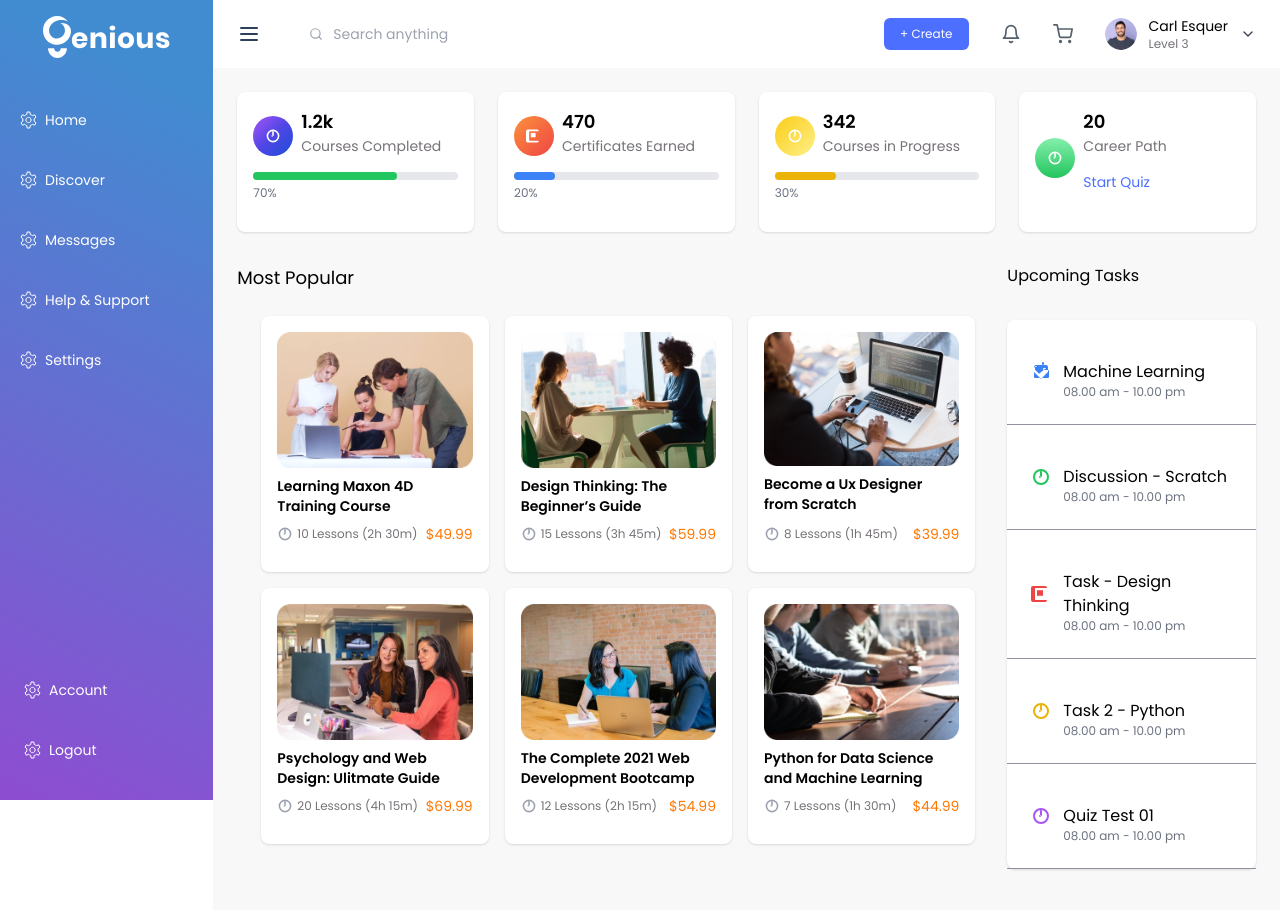
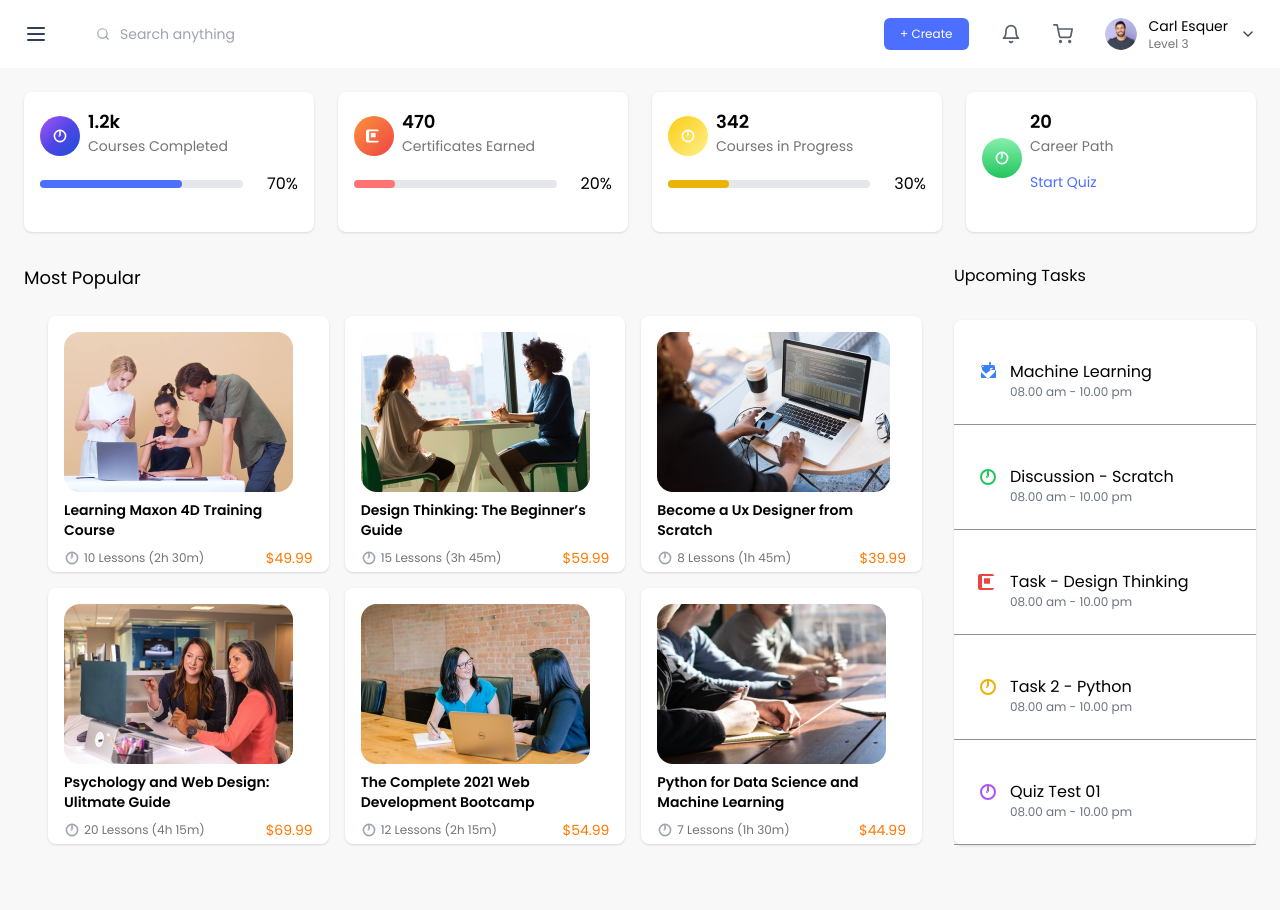
Before and after one commit to OdionAkhes/genious-e-learning, a React (Create React App) app: page / in a window 1280 px wide. Shown: the top 910 px of the page. Built offline with nearby package versions, Linux system fonts and the light colour scheme.

Commit message:
search-functionality

```diff
--- a/src/Components/Navbar.js
+++ b/src/Components/Navbar.js
@@ -3,6 +3,7 @@
 import React from "react";
 import { useSelector, useDispatch } from "react-redux";
 import { toggleSidebar } from "../features/sidebarSlice";
+import { setSearchTerm } from "../features/actions"
 import {
   FiSearch,
   FiBell,
@@ -13,7 +14,17 @@ import profileImage from "../assets/avatar.png";
 
 function Navbar() {
   const dispatch = useDispatch();
-  const isSidebarOpen = useSelector((state) => state.sidebar.isSidebarOpen);
+ ;
+
+  const isSidebarOpen = useSelector(
+    (state) => state.sidebar.sidebar.isSidebarOpen
+  );
+
+    const handleSearchChange = (event) => {
+      dispatch(setSearchTerm(event.target.value));
+    };
+
+
 
   const handleToggleSidebar = () => {
     dispatch(toggleSidebar());
@@ -52,7 +63,8 @@ function Navbar() {
         </button>
         <div className="relative ">
           <input
-            type="text"
+            type="search"
+            onChange={handleSearchChange}
             placeholder="Search anything"
             className="mx-2 text-[#A6ACBE] py-1 px-2 pl-8 rounded-3xl focus:outline-none lg:w-96  "
           />
--- a/src/Components/ProgressCard.js
+++ b/src/Components/ProgressCard.js
@@ -1,6 +1,29 @@
+/** @format */
+
 import React from "react";
 
-const ProgressCard = ({ title, count, progress, color, icon }) => {
+const ProgressCard = ({ data }) => {
+  const { title, count, progress, color, icon, button } = data;
+
+  // Map color to progress bar color
+  // let progressBarColor = "";
+  // switch (color) {
+  //   case "bg-gradient-to-br from-purple-500 via-indigo-600 to-blue-700":
+  //     progressBarColor = "#4C6FFF";
+  //     break;
+  //   case "bg-gradient-to-br from-orange-400 to-red-500":
+  //     progressBarColor = "#FF7373";
+  //     break;
+  //   case "bg-gradient-to-br from-yellow-400 to-yellow-200":
+  //     progressBarColor = "#FBBC28";
+  //     break;
+  //   case "bg-gradient-to-t from-green-500 to-green-300":
+  //     progressBarColor = "#10B981";
+  //     break;
+  //   default:
+  //     progressBarColor = "";
+  // }
+
   return (
     <div className="bg-white p-4 rounded-lg shadow">
       <div className="flex items-center mb-2">
@@ -14,7 +37,6 @@ const ProgressCard = ({ title, count, progress, color, icon }) => {
           <p className="mb-2 text-sm text-[#767278]">{title}</p>
         </div>
       </div>
-
       <div className="bg-gray-200 h-2 rounded-full">
         <div
           className={`bg-${color.split("-")[2]}-500 h-full rounded-full`}
--- a/src/Components/Sidebar.js
+++ b/src/Components/Sidebar.js
@@ -4,7 +4,7 @@
 import React from "react";
 import { NavLink } from "react-router-dom";
 import { useDispatch, useSelector } from "react-redux";
-import { changeActiveLink } from "../features/sidebarSlice";
+import { changeActiveLink, toggleSidebar } from "../features/sidebarSlice";
 import Logo from "./Logo";
 import Icon from "./Icon";
 
@@ -23,12 +23,22 @@ const bottomLinks = [
 ];
 
 function Sidebar() {
-  const activeLink = useSelector((state) => state.sidebar);
+const activeLink = useSelector((state) => state.sidebar.sidebar.activeLink);
+const isSidebarOpen = useSelector(
+  (state) => state.sidebar.sidebar.isSidebarOpen
+);
+
   const dispatch = useDispatch();
 
   const handleLinkClick = (link) => {
     dispatch(changeActiveLink(link));
   };
+
+
+
+  if (!isSidebarOpen) {
+    return null;
+  }
 
   return (
     <aside className="sticky  top-0 hidden h-screen text-sm w-64 md:flex  flex-col justify-between bg-gradient-custom text-white">
@@ -49,6 +59,7 @@ function Sidebar() {
                 aria-label={link.name}
                 to={link.path}
                 onClick={() => handleLinkClick(link.name)}
+                exact={link.path === "/"}
               >
                 {link.name}
               </NavLink>
@@ -67,9 +78,10 @@ function Sidebar() {
           >
             <Icon iconName={link.icon} />
             <NavLink
+              aria-label={link.name}
               to={link.path}
-              aria-label={link.name}
               onClick={() => handleLinkClick(link.name)}
+              exact={link.path === "/"}
             >
               {link.name}
             </NavLink>
--- /dev/null
+++ b/src/features/actions.js
@@ -0,0 +1,8 @@
+/** @format */
+
+export const setSearchTerm = (searchTerm) => {
+  return {
+    type: "SET_SEARCH_TERM",
+    payload: searchTerm,
+  };
+};
--- /dev/null
+++ b/src/features/searchReducer.js
@@ -0,0 +1,19 @@
+/** @format */
+
+const initialState = {
+  searchTerm: "",
+};
+
+const searchReducer = (state = initialState, action) => {
+  switch (action.type) {
+    case "SET_SEARCH_TERM":
+      return {
+        ...state,
+        searchTerm: action.payload,
+      };
+    default:
+      return state;
+  }
+};
+
+export default searchReducer;
--- a/src/features/sidebarSlice.js
+++ b/src/features/sidebarSlice.js
@@ -3,25 +3,25 @@
 // src/features/sidebarSlice.js
 import { createSlice } from "@reduxjs/toolkit";
 
-
 const initialState = {
-  isSidebarOpen: false
-}
+  sidebar: {
+    isSidebarOpen: false,
+    activeLink: "",
+  },
+};
 
 const sidebarSlice = createSlice({
   name: "sidebar",
- initialState,
+  initialState,
   reducers: {
-
     toggleSidebar: (state) => {
-      state.isSidebarOpen = !state.isSidebarOpen;
+      state.sidebar.isSidebarOpen = !state.sidebar.isSidebarOpen;
     },
-    changeActiveLink: (state, action) => action.payload,
-  }
-
+    changeActiveLink: (state, action) => {
+      state.sidebar.activeLink = action.payload;
+    },
+  },
 });
 
 export const { toggleSidebar, changeActiveLink } = sidebarSlice.actions;
-
-
 export default sidebarSlice.reducer;
--- a/src/pages/Discover.js
+++ b/src/pages/Discover.js
@@ -3,10 +3,11 @@
 import React, { useState } from "react";
 // import { useSelector, useDispatch } from "react-redux";
 import courses from "../data/courses";
-
+import { useSelector } from "react-redux";
 function DiscoveryPage() {
   // const dispatch = useDispatch();
   // const courses = useSelector((state) => state.courses);
+
   const [selectedSort, setSelectedSort] = useState("popular");
   const [selectedCategory, setSelectedCategory] = useState("all");
   const [gridView, setGridView] = useState(true);
--- a/src/pages/HomePage.js
+++ b/src/pages/HomePage.js
@@ -1,16 +1,22 @@
 /** @format */
+
 
 import React from "react";
 import courses from "../data/courses";
 import PopularCourses from "../Components/PopularCourses";
+import { useSelector } from "react-redux";
 import UpcomingTasks from "../Components/UpcomingTasks";
-import upcomingTasks from "../data/tasks"
-function HomePage() {
-  const popularCourses = courses
-    .filter((course) => course.enrollments > 500)
-    .slice(0, 6);
+import upcomingTasks from "../data/tasks";
 
 
+
+
+function HomePage() {
+  const searchTerm = useSelector((state) => state.search.searchTerm);
+  const popularCourses = courses
+    .filter((course) => course.enrollments > 500 &&
+      course.name.toLowerCase().includes(searchTerm.toLowerCase()))
+    .slice(0, 6);
 
   const completedCoursesProgress = 70;
   const certificatesEarnedProgress = 20;
@@ -47,16 +53,19 @@ function HomePage() {
             </div>
           </div>
 
-          <div className="bg-gray-200 h-2 rounded-full">
+          <div className="flex items-center gap-4">
+            <div className="bg-gray-200 h-2 rounded-full w-full">
               <div
-              className="bg-green-500 h-full rounded-full"
+                className="bg-[#4C6FFF] h-full rounded-full"
                 style={{ width: `${completedCoursesProgress}%` }}
               ></div>
             </div>
-          <span className="text-xs text-gray-500">
+            <span className="text-md text-black ml-2">
               {completedCoursesProgress}%
             </span>
           </div>
+        </div>
+
         <div className="bg-white p-4 rounded-lg shadow">
           <div className="flex items-center mb-2">
             <div className="rounded-full bg-gradient-to-br from-orange-400 to-red-500 text-white h-10 w-10 flex items-center justify-center mr-2">
@@ -80,16 +89,17 @@ function HomePage() {
               <p className="mb-2 text-sm text-[#767278]">Certificates Earned</p>
             </div>
           </div>
-
-          <div className="bg-gray-200 h-2 rounded-full">
+          <div className="flex items-center gap-4">
+            <div className="bg-gray-200 h-2 rounded-full w-full">
               <div
-              className="bg-blue-500 h-full rounded-full"
+                className="bg-[#FF7373] h-full rounded-full"
                 style={{ width: `${certificatesEarnedProgress}%` }}
               ></div>
             </div>
-          <span className="text-xs text-gray-500">
+            <span className="text-md text-black ml-2">
               {certificatesEarnedProgress}%
             </span>
+          </div>
         </div>
         <div className="bg-white p-4 rounded-lg shadow">
           <div className="flex items-center mb-2">
@@ -115,16 +125,19 @@ function HomePage() {
             </div>
           </div>
 
-          <div className="bg-gray-200 h-2 rounded-full">
+          <div className="flex items-center gap-4">
+            <div className="bg-gray-200 h-2 rounded-full w-full">
               <div
                 className="bg-yellow-500 h-full rounded-full"
                 style={{ width: `${coursesInProgressProgress}%` }}
               ></div>
             </div>
-          <span className="text-xs text-gray-500">
+            <span className="text-md text-black ml-2">
               {coursesInProgressProgress}%
             </span>
           </div>
+        </div>
+
         <div className="bg-white p-4 rounded-lg shadow">
           <div className="flex items-center mb-2">
             <div className="rounded-full bg-gradient-to-t from-green-500 to-green-300 text-white h-10 w-10 flex items-center justify-center mr-2">
--- a/src/store.js
+++ b/src/store.js
@@ -3,9 +3,11 @@
 import { configureStore } from "@reduxjs/toolkit";
 import sidebarReducer from "./features/sidebarSlice";
 import messagesReducer from "./features/messagesSlice";
+import searchReducer from "./features/searchReducer";
 export const store = configureStore({
   reducer: {
     sidebar: sidebarReducer,
     messages: messagesReducer,
+    search: searchReducer
   },
 });
```
Lines whose indentation alone changed are shown as unchanged.
